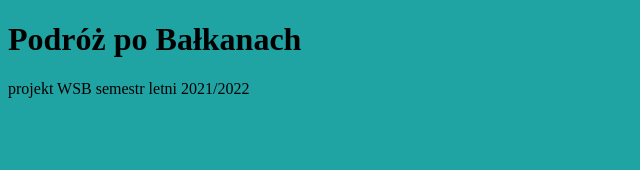
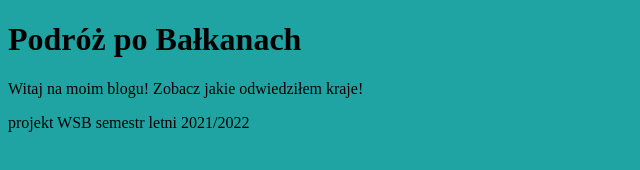
Before and after one commit to Piotr0106/wsb-projekt-pr, a plain HTML site: page index.html in a window 1280 px wide. Shown: the whole page, without its empty margins (0-640 px from the left). Drawn offline with Linux system fonts and the light colour scheme.

Commit message:
dodaj pierwszy paragraf

```diff
--- a/index.html
+++ b/index.html
@@ -13,6 +13,7 @@
 </head>
 <body>
     <h1>Podróż po Bałkanach</h1>
+    <p>Witaj na moim blogu! Zobacz jakie odwiedziłem kraje!</p>
     <footer>
         <p>
             projekt WSB semestr letni 2021/2022
```
